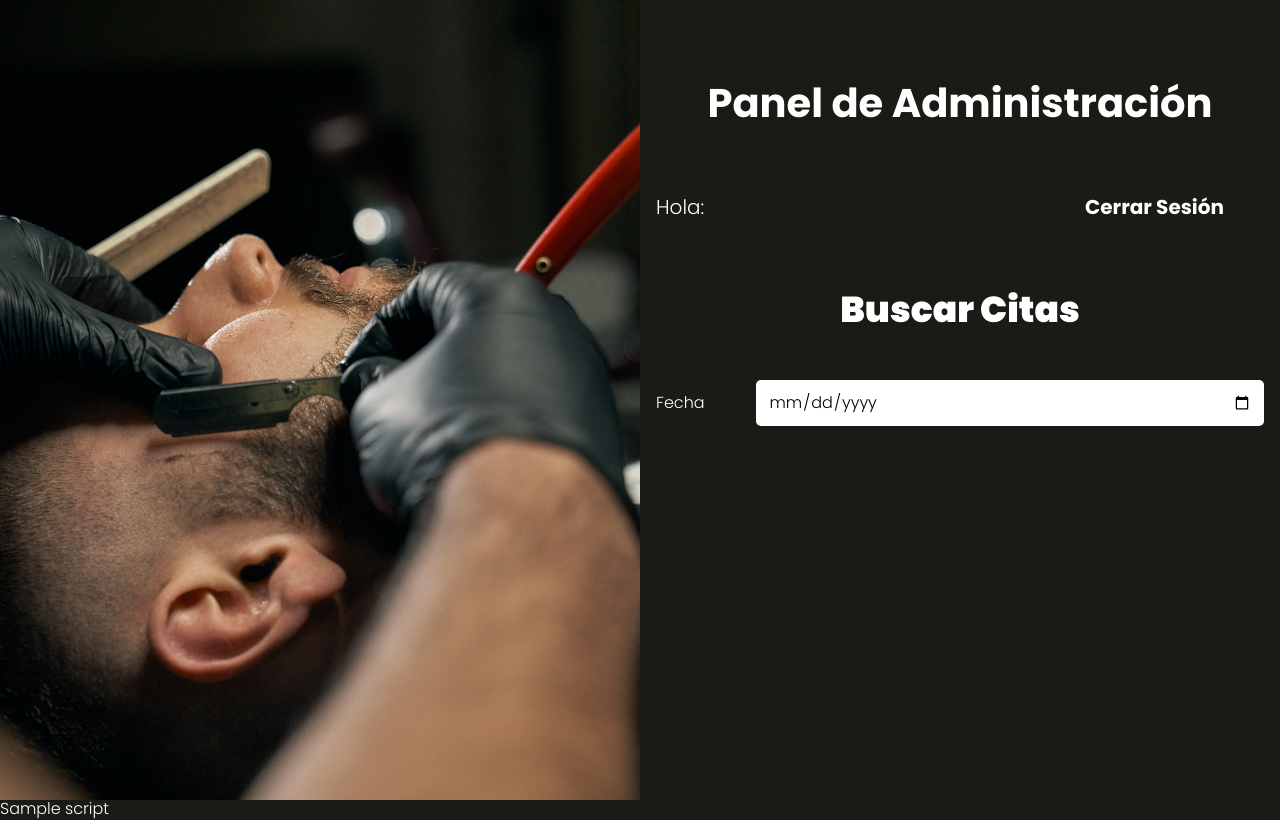
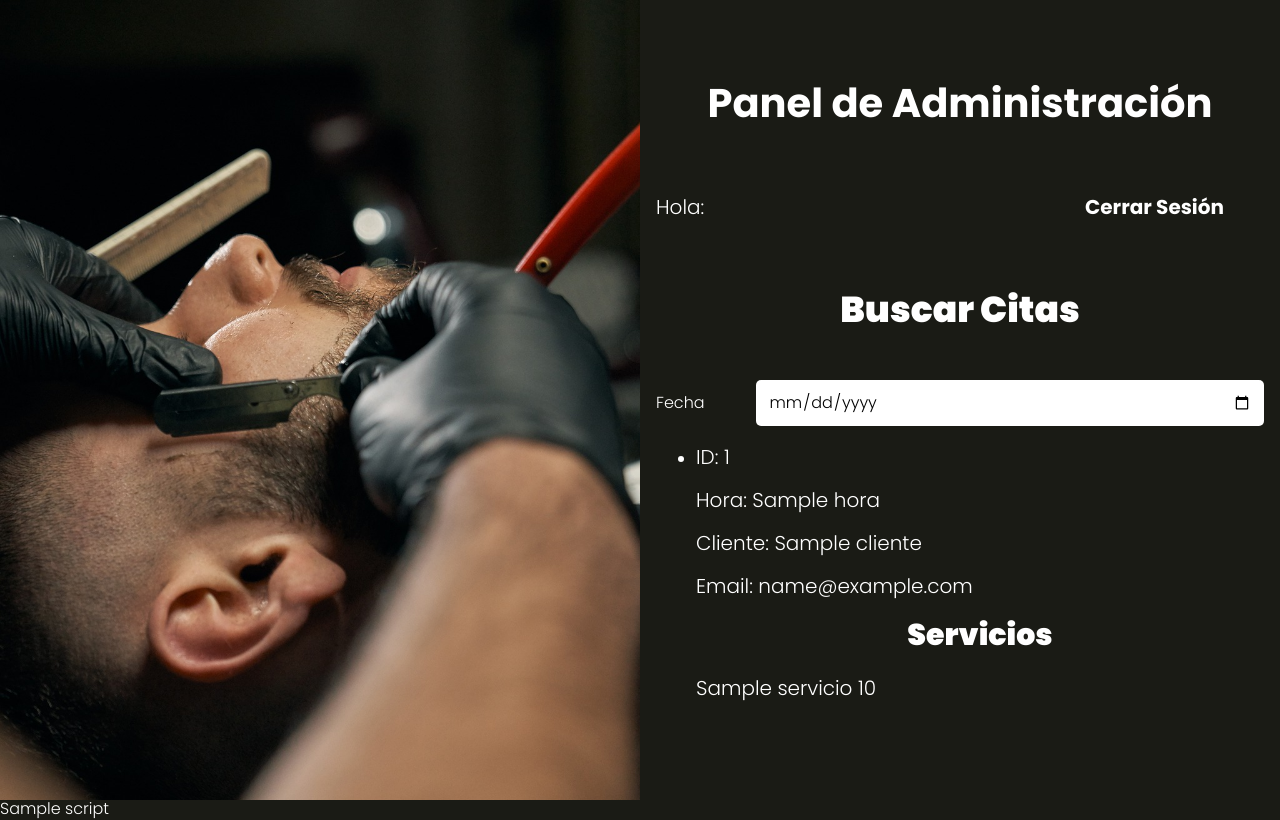
Before and after one commit to germandcb/AppSalon, a PHP site: the page made by views/admin/index.php in a window 1280 px wide. Run offline with PHP 8.4, Linux system fonts and the light colour scheme; the template is opened without the code that fills it: most values are stand-ins (such as "Sample title", 1, 10 or a date in 2020).

Commit message:
Mostrando citas en pantalla

```diff
--- a/controllers/AdminController.php
+++ b/controllers/AdminController.php
@@ -10,7 +10,6 @@ class AdminController {
         session_start();
 
         // Consultar la base de datos
-
         $consulta = "SELECT citas.id, citas.hora, CONCAT( usuarios.nombre, ' ', usuarios.apellido) as cliente, ";
         $consulta .= " usuarios.email, usuarios.telefono, servicios.nombre as servicio, servicios.precio  ";
         $consulta .= " FROM citas  ";
--- a/views/admin/index.php
+++ b/views/admin/index.php
@@ -19,4 +19,26 @@ include_once __DIR__ . '/../templates/barra.php'
     </form>
 </div>
 
-<div class="citas-admin"></div>
+<div class="citas-admin">
+    <ul class="ci">
+        <?php
+        $idCita = 0;
+        foreach( $citas as $cita) {
+            if($idCita !== $cita->id){
+        ?>
+        <li>
+            <p>ID: <span><?php echo $cita->id; ?></span></p>
+            <p>Hora: <span><?php echo $cita->hora; ?></span></p>
+            <p>Cliente: <span><?php echo $cita->cliente; ?></span></p>
+            <p>Email: <span><?php echo $cita->email; ?></span></p>
+
+            <h3>Servicios</h3>
+        <?php
+            $idCita = $cita->id;
+        } // Fin de if ?>
+
+            <p class="servicio"><?php echo $cita->servicio . ' ' . $cita->precio; ?></p>
+        </li>
+        <?php } // Fin de Foreach ?>
+    </ul>
+</div>
```
